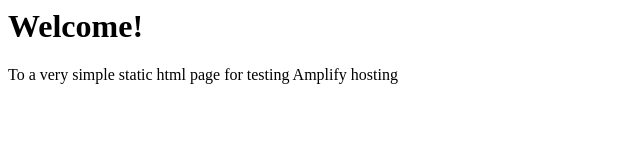
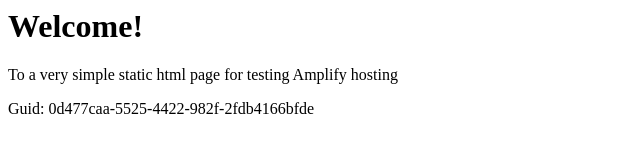
Before and after one commit to amplify-github-test-hkg/Github-PR-Commit-Integration-Test-DoNotTouch-Gith-P5X5MO5I-v1-preprod-ap-east-1, a website: page src/index.html in a window 1280 px wide. Shown: the whole page, without its empty margins (0-640 px from the left). Drawn offline with Linux system fonts and the light colour scheme.

Commit message:
commit from integ tests

```diff
--- a/src/index.html
+++ b/src/index.html
@@ -1,3 +1,5 @@
+
+
 <html lang="en">
 
 <head>
@@ -10,6 +12,6 @@
 <body>
     <h1>Welcome!</h1>
     <p>To a very simple static html page for testing Amplify hosting</p>
-</body>
+    <p>Guid: 0d477caa-5525-4422-982f-2fdb4166bfde</p></body>
 
 </html>
```
